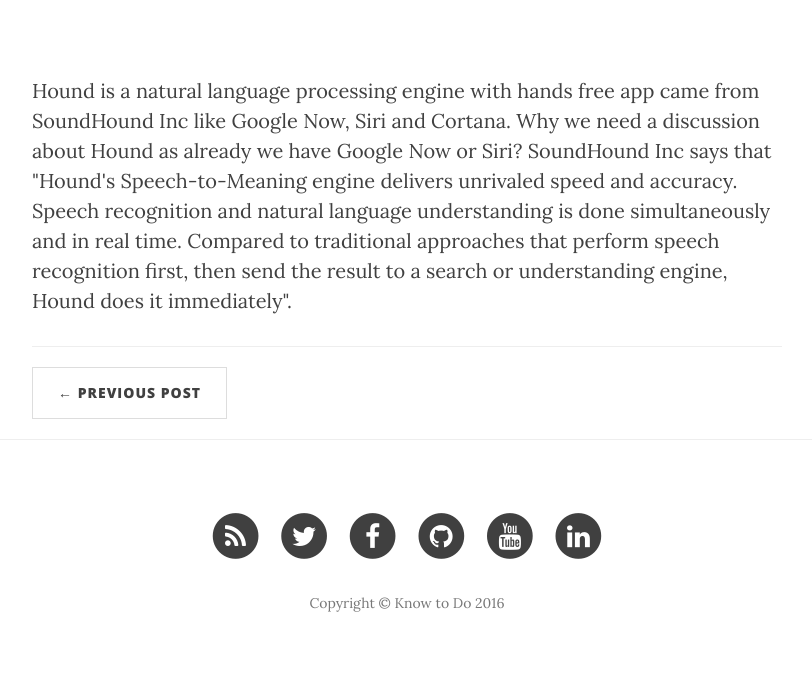
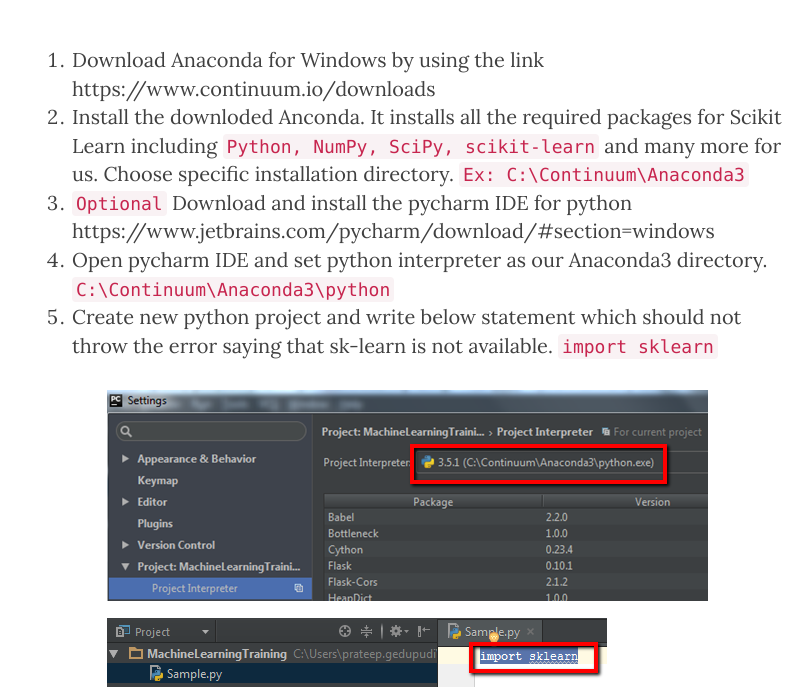
Before and after one commit to prateepgedupudi/prateepgedupudi.github.io, a Jekyll site: the page built from _posts/2016-05-22-Scikit-Learn-Windows-Installation-Easily.markdown, in a window 1280 px wide and 900 px high, scrolled down 327 px, cut to the strip 213-900 px from the top of the window. Shown: the whole strip, without its empty margins (233-1045 px from the left). Built offline with Jekyll 4.4.1, drawn with Linux system fonts in a browser that asks for light colours; nearby versions of some CDN libraries.

Commit message:
Updating Back

```diff
--- a/_posts/2016-05-22-Scikit-Learn-Windows-Installation-Easily.markdown
+++ b/_posts/2016-05-22-Scikit-Learn-Windows-Installation-Easily.markdown
@@ -6,6 +6,17 @@
 author:     prateep_gedupudi
 header-img: "img/white-bg.png"
 ---
-<p>
-	Hound is a natural language processing engine with hands free app came from SoundHound Inc like Google Now, Siri and Cortana. Why we need a discussion about Hound as already we have Google Now or Siri? SoundHound Inc says that "Hound's Speech-to-Meaning engine delivers unrivaled speed and accuracy. Speech recognition and natural language understanding is done simultaneously and in real time. Compared to traditional approaches that perform speech recognition first, then send the result to a search or understanding engine, Hound does it immediately".
-</p>
+
+
+1. Download Anaconda for Windows by using the
+ link
+[https://www.continuum.io/downloads](https://www.continuum.io/downloads)
+2. Install the downloded Anconda. It installs all the required packages for Scikit Learn including `Python, NumPy, SciPy, scikit-learn` and many more for us. Choose specific installation directory.
+`Ex: C:\Continuum\Anaconda3`
+3. `Optional` Download and install the pycharm IDE for python [https://www.jetbrains.com/pycharm/download/#section=windows](https://www.jetbrains.com/pycharm/download/#section=windows)
+4. Open pycharm IDE and set python interpreter as our Anaconda3 directory.
+    `C:\Continuum\Anaconda3\python`
+5. Create new python project and write below statement which should not throw the error saying that sk-learn is not available.
+    `import sklearn`
+
+<img class="img-responsive center-block" src="/img/2016-05-22-Scikit-Learn-Windows-Installation-Easily-img1.png" alt="">
```
